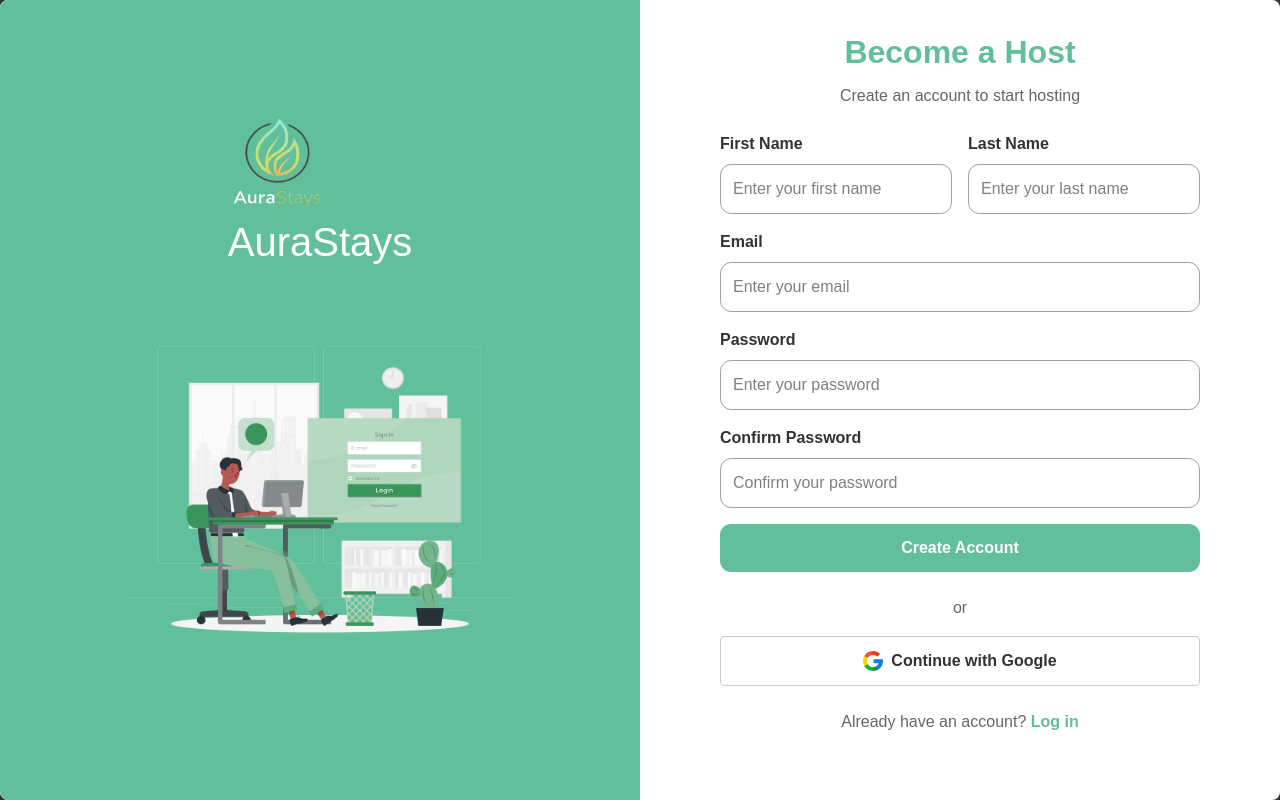
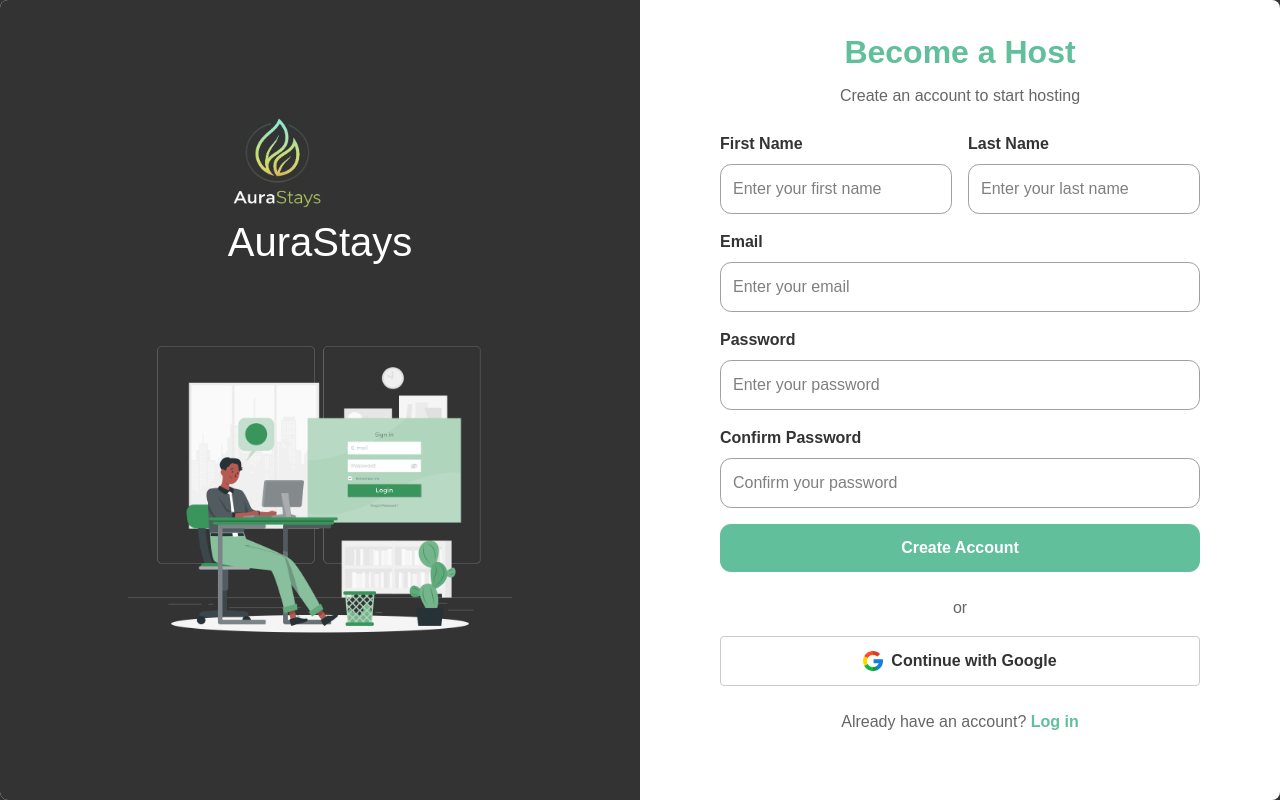
Before and after one commit to tristan-santos/aurastays, a React (Vite) app: page /HostSignup in a window 1280 px wide. Built offline with nearby package versions, Linux system fonts and the light colour scheme.

Commit message:
'update'

```diff
--- a/src/css/HostSignup.css
+++ b/src/css/HostSignup.css
@@ -17,7 +17,7 @@
 }
 
 .carousel-container {
-	background-color: var(--primary);
+	background-color: #333;
 	width: 50%;
 	padding: 0 5rem;
 	overflow: hidden;
--- a/src/css/Navbar.css
+++ b/src/css/Navbar.css
@@ -25,10 +25,10 @@
 	font-size: 1.5rem;
 	margin: 0;
 }
-.login button:hover {
+.nav-links button:hover {
 	scale: 1.1;
 }
-.login button {
+.nav-links button {
 	transition: all 0.3s ease-in-out;
 	color: #333;
 }
```
